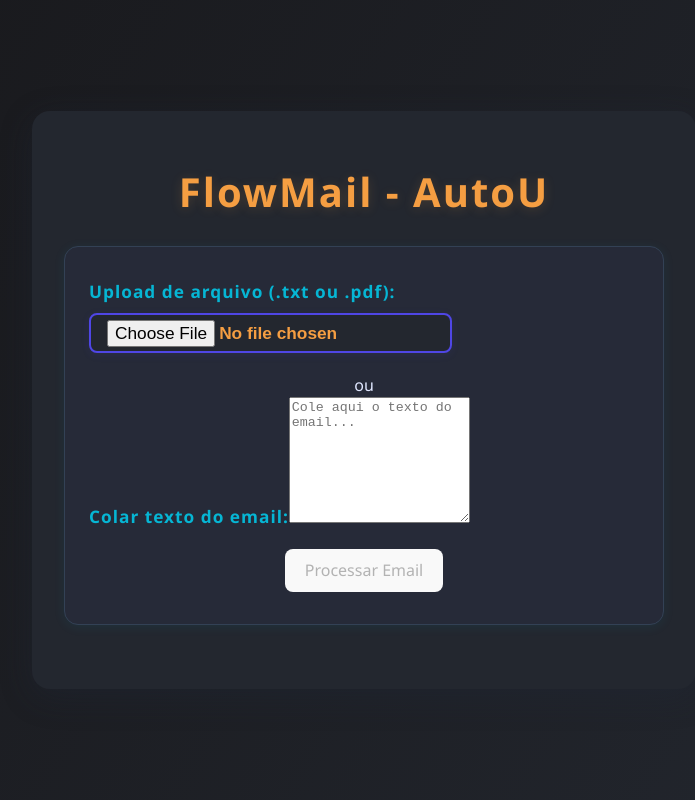
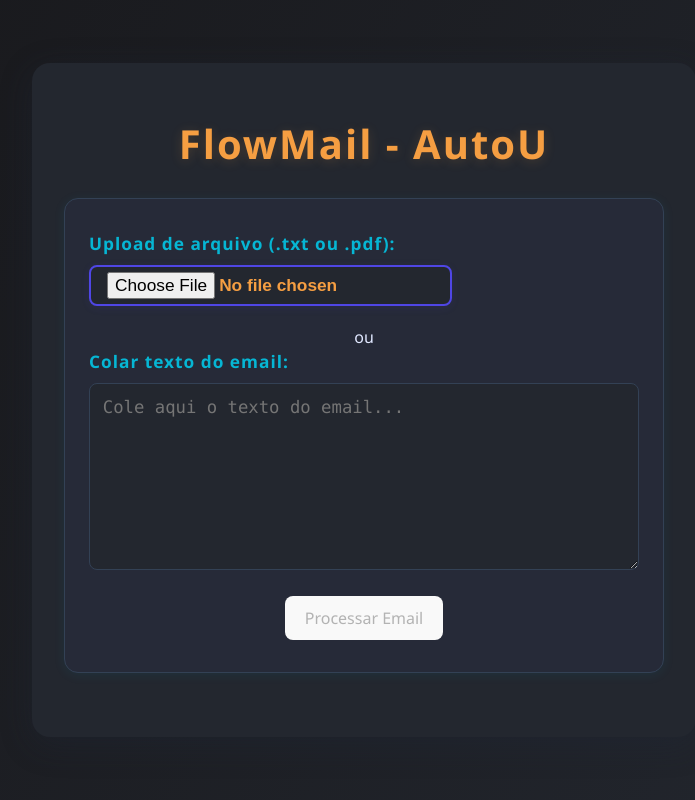
Before and after one commit to IvanFilh/email-classifier, a React (Vite) app: page / in a window 1280 px wide. Shown: the whole page, without its empty margins (276-971 px from the left). Built offline with nearby package versions, Linux system fonts and the light colour scheme.

Commit message:
style: configurações do textarea

```diff
--- a/src/App.css
+++ b/src/App.css
@@ -106,3 +106,23 @@ input[type="file"]:hover {
   color: var(--secondary);
   box-shadow: 0 4px 16px rgba(6, 182, 212, 0.18);
 }
+
+textarea {
+  width: 100%;
+  margin-top: 0.5rem;
+  padding: 0.8rem;
+  border-radius: 8px;
+  border: 1.5px solid var(--border-dark);
+  font-size: 1.08rem;
+  resize: vertical;
+  background: var(--surface-dark);
+  color: var(--text-dark);
+  box-sizing: border-box;
+  transition: border 0.3s, box-shadow 0.3s;
+  font-family: "Roboto Mono", "Consolas", monospace;
+}
+
+textarea:focus {
+  border: 1.5px solid var(--accent);
+  box-shadow: 0 0 0 2px var(--accent);
+}
```
